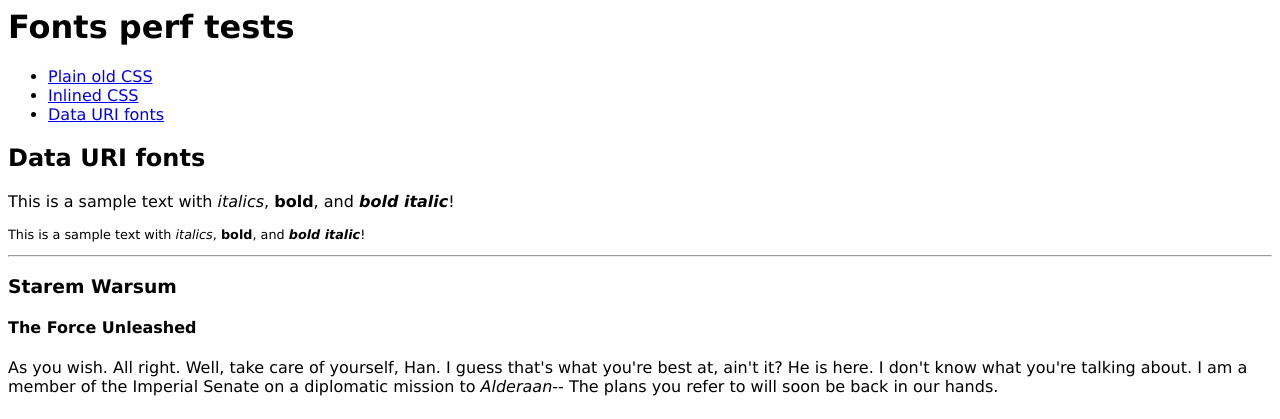
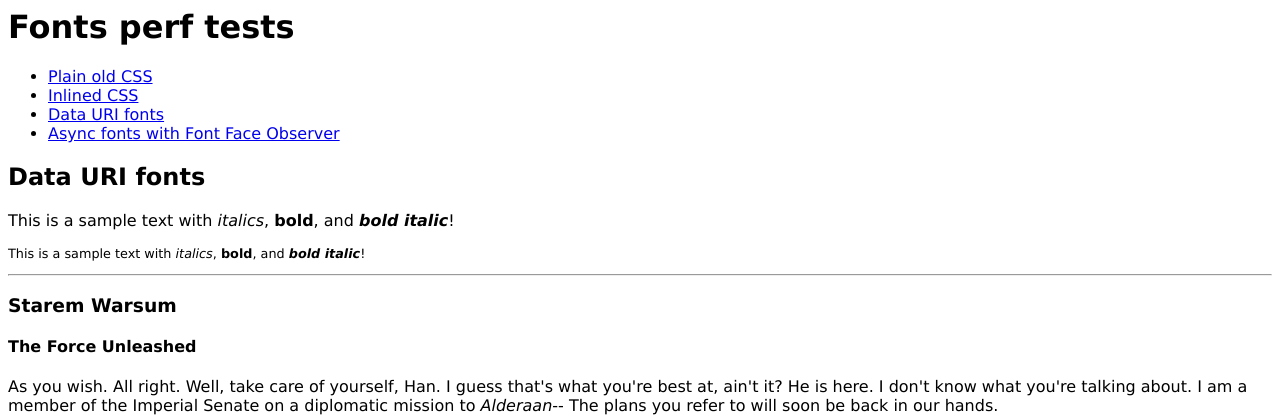
Before and after one commit to nhoizey/lab.nicolas-hoizey.com, a PHP site: page /fonts-perf/04-font-face-observer/ in a window 1280 px wide. Shown: the top 419 px of the page. Run offline with PHP 8.4, Linux system fonts and the light colour scheme.

Commit message:
Font face observer version

```diff
--- a/fonts-perf/02-inlined-css/index.php
+++ b/fonts-perf/02-inlined-css/index.php
@@ -6,7 +6,7 @@
 <title>Fonts perf tests - Inlined CSS</title>
 <style>
 <?php
-include 'styles.css.php';
+include './styles.css.php';
 ?>
 </style>
 </head>
--- a/fonts-perf/03-data-uri-fonts/styles.css.php
+++ b/fonts-perf/03-data-uri-fonts/styles.css.php
@@ -1,8 +1,3 @@
-<?php
-sleep(1);
-header('Content-type: text/css');
-?>
-
 body {
   font-family: "Source Sans Pro", "Lucida Grande", "Lucida Sans Unicode", sans-serif;
   font-weight: 300;
--- a/fonts-perf/04-font-face-observer/index.php
+++ b/fonts-perf/04-font-face-observer/index.php
@@ -4,7 +4,11 @@
 <meta charset="utf-8" />
 <meta name="viewport" content="width=device-width, initial-scale=1.0" />
 <title>Fonts perf tests - Data URI fonts</title>
-<link rel="stylesheet" href="./styles.css.php" />
+<style>
+<?php
+include './styles.css.php';
+?>
+</style>
 <script>
 <?php
 include '../javascript/fontfaceobserver.standalone.js';
@@ -18,28 +22,16 @@ include '../javascript/loadCSS.js';
 <?php include '../menu.php'; ?>
 <h2>Data URI fonts</h2>
 <?php include '../starem-warsum.php'; ?>
+
 <script>
-// https://github.com/filamentgroup/font-loading/blob/master/data-uris.html
-var supportsWoff2 = (function( win ){
-  if( !( "FontFace" in win ) ) {
-    return false;
-  }
-  var f = new win.FontFace( "t", 'url( "data:application/font-woff2;charset=utf-8," ) format( "woff2" )', {} );
-  f.load().catch(function() {});
-  return f.status == 'loading';
-})( window );
-
-// load font (woff)
-var ua = navigator.userAgent,
-		fontFileUrl = "../fonts/woff/data-uri-woff.css.php";
-if( supportsWoff2 ) {
-  fontFileUrl = "../fonts/woff2/data-uri-woff2.css.php";
-	// sometimes you have to do the bad thing.  ¯\_(ツ)_/¯
-	//  ttf if non-chrome android webkit browser
-} else if( ua.indexOf( "Android" ) > -1 && ua.indexOf( "like Gecko" ) > -1 && ua.indexOf( "Chrome" ) === -1 ) {
-  fontFileUrl = "../fonts/ttf/data-uri-ttf.css.php";
-}
-loadCSS(fontFileUrl);
+/* Load fonts */
+(function(w){
+  var observer = new w.FontFaceObserver("Source Sans Pro", { weight: 300 });
+  observer.check(null, 5000).then(function() {
+    w.document.documentElement.className += " fonts-loaded";
+    w.loadCSS('./more-fonts.css.php');
+  });
+}(this));
 </script>
 </body>
 
--- a/fonts-perf/04-font-face-observer/styles.css.php
+++ b/fonts-perf/04-font-face-observer/styles.css.php
@@ -1,12 +1,21 @@
-<?php
-sleep(1);
-header('Content-type: text/css');
-?>
+@font-face {
+    font-family: "Source Sans Pro";
+    font-weight: 300;
+    font-style: normal;
+    font-stretch: normal;
+    src: url("../fonts/woff2/SourceSansPro-Light.woff2") format("woff2"),
+         url("../fonts/woff/SourceSansPro-Light.woff") format("woff"),
+         url("../fonts/ttf/SourceSansPro-Light.ttf") format("truetype");
+}
 
 body {
-  font-family: "Source Sans Pro", "Lucida Grande", "Lucida Sans Unicode", sans-serif;
+  font-family: "Lucida Grande", "Lucida Sans Unicode", sans-serif;
   font-weight: 300;
   font-size: 1em;
+}
+
+.fonts-loaded body {
+  font-family: "Source Sans Pro", "Lucida Grande", "Lucida Sans Unicode", sans-serif;
 }
 
 h1, h2, strong {
--- a/fonts-perf/javascript/loadCSS.js
+++ b/fonts-perf/javascript/loadCSS.js
@@ -33,7 +33,7 @@ function loadCSS( href, before, media, callback ){
 	ss.onloadcssdefined = function( cb ){
 		var defined;
 		for( var i = 0; i < sheets.length; i++ ){
-			if( sheets[ i ].href && sheets[ i ].href.indexOf( href.replace('../','') ) > -1 ){
+			if( sheets[ i ].href && sheets[ i ].href.indexOf( href.replace('../','').replace('./','') ) > -1 ){
 				defined = true;
 			}
 		}
@@ -46,7 +46,6 @@ function loadCSS( href, before, media, callback ){
 		}
 	};
 	ss.onloadcssdefined(function() {
-		console.log("there!");
 		ss.media = media || "all";
 	});
 	return ss;
--- a/fonts-perf/menu.php
+++ b/fonts-perf/menu.php
@@ -2,4 +2,5 @@
 	<li><a href="../01-plain-old-css/">Plain old CSS</a></li>
 	<li><a href="../02-inlined-css/">Inlined CSS</a></li>
 	<li><a href="../03-data-uri-fonts/">Data URI fonts</a></li>
+	<li><a href="../04-font-face-observer/">Async fonts with Font Face Observer</a></li>
 </ul>
```
Also changed, not shown: fonts-perf/03-data-uri-fonts/index.php (+9 -6 lines), fonts-perf/04-font-face-observer/more-fonts.css.php (added, +33 -0 lines).
